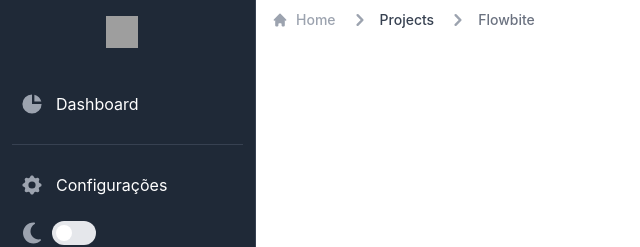
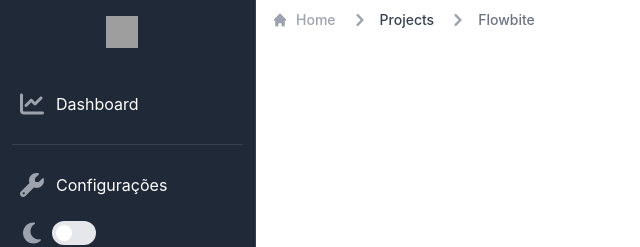
Before and after one commit to mardenrafael/next-ecommerce, a Next.js app: page /dashboard in a window 1280 px wide. Shown: the top 247 px of the page, without its empty margins (0-640 px from the left). Built offline with nearby package versions, Linux system fonts and the light colour scheme; grey boxes are pictures that could not be loaded.

Commit message:
feat: adiciona icones

```diff
--- a/src/components/SideNav/SideNav.tsx
+++ b/src/components/SideNav/SideNav.tsx
@@ -1,5 +1,10 @@
 import { ThemeContext, ThemeOptions } from "@/context/themeContext";
-import { faMoon, faSun } from "@fortawesome/free-solid-svg-icons";
+import {
+  faChartLine,
+  faMoon,
+  faSun,
+  faWrench,
+} from "@fortawesome/free-solid-svg-icons";
 import { FontAwesomeIcon } from "@fortawesome/react-fontawesome";
 import Switch from "../Switch/Switch";
 import { useContext } from "react";
@@ -49,15 +54,10 @@ export default function SideNav({ logoUrl }: SideNavProps): JSX.Element {
                   : "text-gray-900 hover:bg-gray-100 border-gray-200"
               }`}
             >
-              <svg
-                className={`w-6 h-6 transition duration-75 text-gray-400`}
-                fill="currentColor"
-                viewBox="0 0 20 20"
-                xmlns="http://www.w3.org/2000/svg"
-              >
-                <path d="M2 10a8 8 0 018-8v8h8a8 8 0 11-16 0z"></path>
-                <path d="M12 2.252A8.014 8.014 0 0117.748 8H12V2.252z"></path>
-              </svg>
+              <FontAwesomeIcon
+                icon={faChartLine}
+                className="w-6 h-6 transition duration-75 text-gray-400"
+              />
               <span className="ml-3">Dashboard</span>
             </a>
           </LinkListItem>
@@ -76,18 +76,10 @@ export default function SideNav({ logoUrl }: SideNavProps): JSX.Element {
                     : "text-gray-900 hover:bg-gray-100 border-gray-200"
                 }`}
               >
-                <svg
-                  className={`w-6 h-6 transition duration-75 text-gray-400`}
-                  fill="currentColor"
-                  viewBox="0 0 20 20"
-                  xmlns="http://www.w3.org/2000/svg"
-                >
-                  <path
-                    fill-rule="evenodd"
-                    d="M11.49 3.17c-.38-1.56-2.6-1.56-2.98 0a1.532 1.532 0 01-2.286.948c-1.372-.836-2.942.734-2.106 2.106.54.886.061 2.042-.947 2.287-1.561.379-1.561 2.6 0 2.978a1.532 1.532 0 01.947 2.287c-.836 1.372.734 2.942 2.106 2.106a1.532 1.532 0 012.287.947c.379 1.561 2.6 1.561 2.978 0a1.533 1.533 0 012.287-.947c1.372.836 2.942-.734 2.106-2.106a1.533 1.533 0 01.947-2.287c1.561-.379 1.561-2.6 0-2.978a1.532 1.532 0 01-.947-2.287c.836-1.372-.734-2.942-2.106-2.106a1.532 1.532 0 01-2.287-.947zM10 13a3 3 0 100-6 3 3 0 000 6z"
-                    clip-rule="evenodd"
-                  ></path>
-                </svg>
+                <FontAwesomeIcon
+                  icon={faWrench}
+                  className="w-6 h-6 transition duration-75 text-gray-400"
+                />
                 <span className="ml-3">Configurações</span>
               </a>
             </LinkListItem>
```
